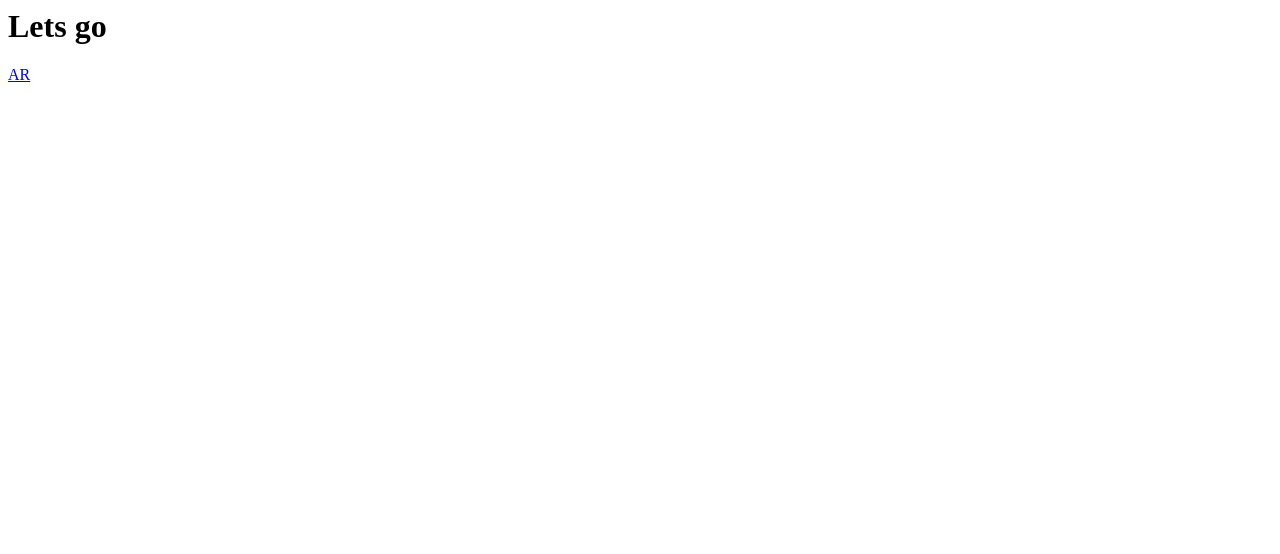
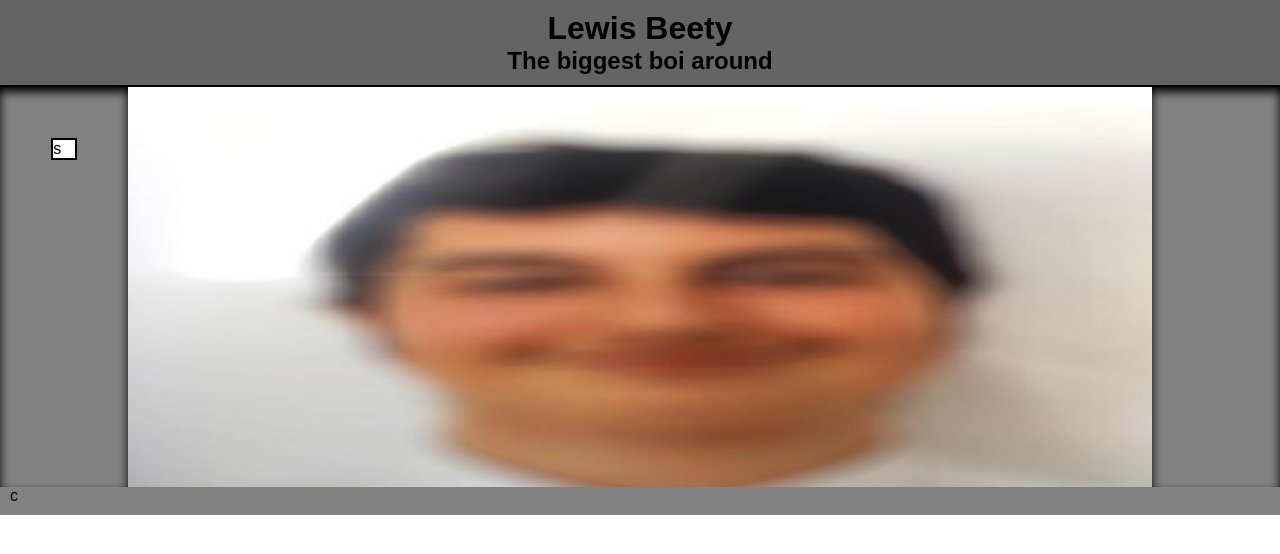
Before and after one commit to BigBoiBeety/BigBoiBeety.github.io, a plain HTML site: page index.html in a window 1280 px wide. Drawn offline with Linux system fonts and the light colour scheme.

Commit message:
epic homepage

```diff
--- a/index.html
+++ b/index.html
@@ -1,9 +1,21 @@
 <html>
     <head>
-        <title>BigBoiBeety</title>
+        <title>Lewis Beety</title>
+        <link rel="stylesheet" type="text/css" href="style.css">
+        <script src="script.js"></script>
+
+        <div class="header">
+            <h1>Lewis Beety</h1>
+            <h2>The biggest boi around</h2>
+        </div>
     </head>
     <body>
-        <h1>Lets go</h1>
-        <a href="AR/ar-test.html">AR</a>
+        <div class="body">
+            <div class="slideshowBorder" id="ssLeft" onclick="ssLeft()"><div class="arrowButtons">s</div></div>
+            <img src="images/me.PNG"class="slideshowPicture" id="slideshowMe">
+            <div class="slideshowBorder" id="ssRight" onclick="ssRight()"></div>
+
+            <div class="textContent">c</div>
+        </div>
     </body>
 </html>
--- /dev/null
+++ b/script.js
@@ -0,0 +1,26 @@
+var images = ["me.PNG", "cool.PNG", "unhappy.PNG"]
+var imageIndex = 0;
+
+ssLeft()
+ssRight()
+
+function ssLeft(){
+    imageIndex += 1;
+    indexCorrection();
+}
+
+function ssRight(){
+    imageIndex -= 1;
+    indexCorrection()
+}
+
+function indexCorrection(){
+    if (imageIndex > images.length - 1){
+        imageIndex = 0;
+    }
+    if(imageIndex < 0){
+        imageIndex = images.length - 1;
+    }
+
+    document.getElementById("slideshowMe").src = "images/" + images[imageIndex];
+}
--- /dev/null
+++ b/style.css
@@ -0,0 +1,45 @@
+* {
+    font-family: sans-serif;
+    margin: 0;
+    padding: 0;
+}
+
+.header {
+    padding: 10px;
+    text-align: center;
+    background-color: #646464;
+    border-bottom: 2px solid black;
+}
+
+.body {
+
+}
+
+.slideshowBorder {
+    width: 10%;
+    height: 400px;
+    background-color: #818181;
+    float: left;
+    box-shadow: inset 0px 5px 10px black;
+}
+
+.slideshowPicture {
+    width: 80%;
+    height: 400px;
+    float: left;
+}
+
+.textContent {
+    border-top: 2px solid black;
+    background-color: #818181;
+    padding: 10px
+}
+
+.arrowButtons {
+    border: 2px solid black;
+    background-color: white;
+    margin-top: 40%;
+    margin-bottom: 40%;
+    margin-left: 40%;
+    margin-right: 40%
+}
```
Also changed, not shown: AR/ar-test.html (deleted, +0 -14 lines), AR/license.txt (deleted), AR/textures/Sus_Eyes_BaseColor_1Material_diffuse.png (deleted), images/me.PNG (added), images/unhappy.PNG (added), 4 other files.
